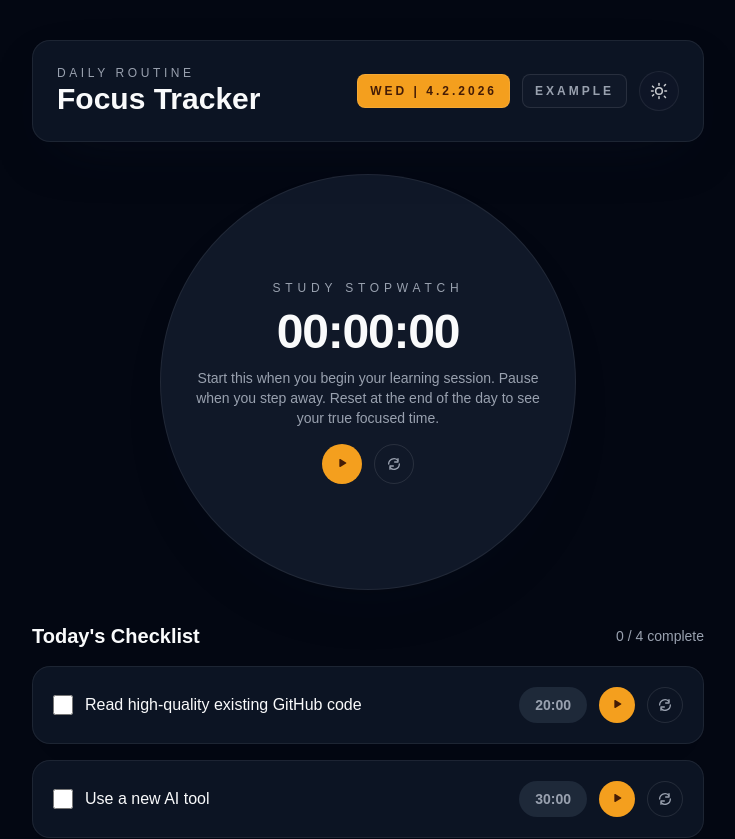
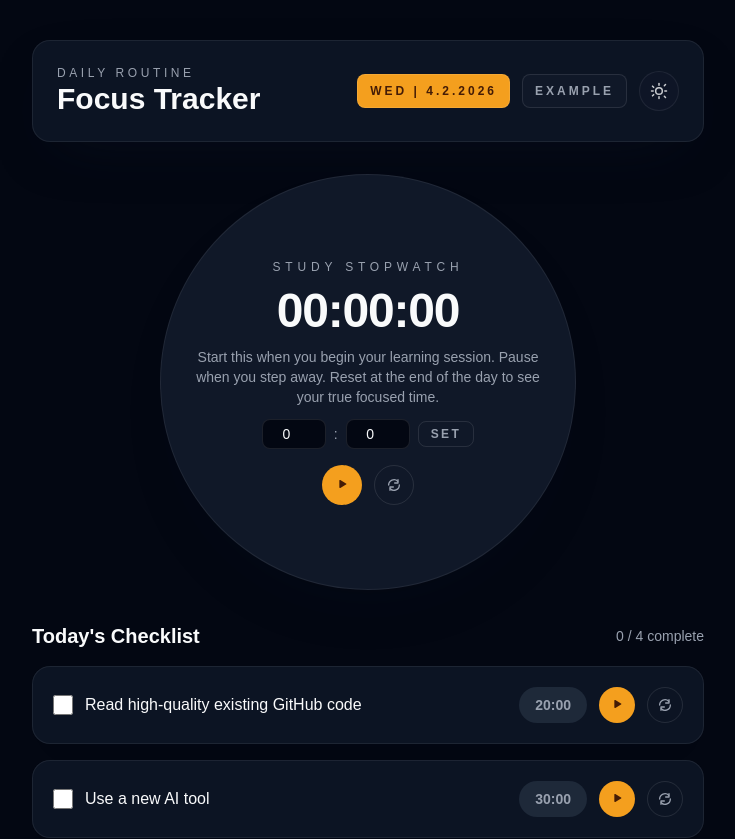
Before and after one commit to Evyats/routine-track, a React (Vite) app: page / in a window 1280 px wide. Shown: the top 839 px of the page, without its empty margins (272-1007 px from the left). Built offline with nearby package versions, Linux system fonts and the light colour scheme.

Commit message:
adding ripple effect

```diff
--- a/src/App.tsx
+++ b/src/App.tsx
@@ -168,6 +168,9 @@ function useStopwatch() {
     setRunning(false);
     setElapsedMs(0);
   }, []);
+  const setTime = React.useCallback((ms: number) => {
+    setElapsedMs(Math.max(0, ms));
+  }, []);
 
   return {
     elapsedMs,
@@ -175,6 +178,7 @@ function useStopwatch() {
     start,
     pause,
     reset,
+    setTime,
   };
 }
 
@@ -182,6 +186,14 @@ export function App() {
   const [checked, setChecked] = React.useState<Record<string, boolean>>({});
   const stopwatch = useStopwatch();
   const [isDark, setIsDark] = React.useState(true);
+  const [editMinutes, setEditMinutes] = React.useState(0);
+  const [editSeconds, setEditSeconds] = React.useState(0);
+  const [rippleKey, setRippleKey] = React.useState(0);
+  const [rippleStyle, setRippleStyle] = React.useState<{
+    left: number;
+    top: number;
+    size: number;
+  } | null>(null);
 
   const handleToggle = React.useCallback((taskId: string) => {
     setChecked((prev) => ({ ...prev, [taskId]: !prev[taskId] }));
@@ -195,6 +207,43 @@ export function App() {
       root.classList.remove("dark");
     }
   }, [isDark]);
+
+  React.useEffect(() => {
+    if (stopwatch.running) {
+      return;
+    }
+    const totalSeconds = Math.floor(stopwatch.elapsedMs / 1000);
+    setEditMinutes(Math.floor(totalSeconds / 60));
+    setEditSeconds(totalSeconds % 60);
+  }, [stopwatch.elapsedMs, stopwatch.running]);
+
+  const handleCircleClick = React.useCallback(
+    (event: React.MouseEvent<HTMLDivElement>) => {
+      const rect = event.currentTarget.getBoundingClientRect();
+      const size = Math.max(rect.width, rect.height) * 2;
+      const left = event.clientX - rect.left - size / 2;
+      const top = event.clientY - rect.top - size / 2;
+      setRippleStyle({ left, top, size });
+      setRippleKey((prev) => prev + 1);
+      if (stopwatch.running) {
+        stopwatch.pause();
+      } else {
+        stopwatch.start();
+      }
+    },
+    [stopwatch],
+  );
+
+  const handleSetTime = React.useCallback(() => {
+    if (stopwatch.running) {
+      return;
+    }
+    const minutes = Number.isFinite(editMinutes) ? editMinutes : 0;
+    const seconds = Number.isFinite(editSeconds) ? editSeconds : 0;
+    const clampedSeconds = Math.min(59, Math.max(0, Math.floor(seconds)));
+    const clampedMinutes = Math.max(0, Math.floor(minutes));
+    stopwatch.setTime((clampedMinutes * 60 + clampedSeconds) * 1000);
+  }, [editMinutes, editSeconds, stopwatch]);
 
   return (
     <Routes>
@@ -237,7 +286,32 @@ export function App() {
               </header>
 
               <section className="flex items-center justify-center">
-                <div className="flex h-[22rem] w-[22rem] flex-col items-center justify-center rounded-full border border-border/70 bg-card/95 p-8 text-center text-card-foreground shadow-[0_30px_80px_-50px_rgba(15,23,42,0.25)] dark:bg-card sm:h-[26rem] sm:w-[26rem]">
+                <div
+                  role="button"
+                  tabIndex={0}
+                  onClick={handleCircleClick}
+                  onKeyDown={(event) => {
+                    if (event.key === "Enter" || event.key === " ") {
+                      event.preventDefault();
+                      handleCircleClick(
+                        event as unknown as React.MouseEvent<HTMLDivElement>,
+                      );
+                    }
+                  }}
+                  className="relative flex h-[22rem] w-[22rem] flex-col items-center justify-center overflow-hidden rounded-full border border-border/70 bg-card/95 p-8 text-center text-card-foreground shadow-[0_30px_80px_-50px_rgba(15,23,42,0.25)] outline-none transition focus-visible:ring-2 focus-visible:ring-primary/40 dark:bg-card sm:h-[26rem] sm:w-[26rem]"
+                >
+                  {rippleStyle ? (
+                    <span
+                      key={rippleKey}
+                      className="ripple"
+                      style={{
+                        width: rippleStyle.size,
+                        height: rippleStyle.size,
+                        left: rippleStyle.left,
+                        top: rippleStyle.top,
+                      }}
+                    />
+                  ) : null}
                   <p className="text-xs uppercase tracking-[0.4em] text-muted-foreground">
                     Study Stopwatch
                   </p>
@@ -249,6 +323,47 @@ export function App() {
                     you step away. Reset at the end of the day to see your true
                     focused time.
                   </p>
+                  <div className="mt-3 flex items-center gap-2 text-sm text-muted-foreground">
+                    <input
+                      type="number"
+                      min={0}
+                      value={editMinutes}
+                      onChange={(event) =>
+                        setEditMinutes(Number(event.target.value))
+                      }
+                      onClick={(event) => event.stopPropagation()}
+                      onFocus={(event) => event.stopPropagation()}
+                      disabled={stopwatch.running}
+                      className="w-16 rounded-md border border-border bg-background px-2 py-1 text-center text-foreground disabled:cursor-not-allowed disabled:opacity-60"
+                      aria-label="Minutes"
+                    />
+                    <span>:</span>
+                    <input
+                      type="number"
+                      min={0}
+                      max={59}
+                      value={editSeconds}
+                      onChange={(event) =>
+                        setEditSeconds(Number(event.target.value))
+                      }
+                      onClick={(event) => event.stopPropagation()}
+                      onFocus={(event) => event.stopPropagation()}
+                      disabled={stopwatch.running}
+                      className="w-16 rounded-md border border-border bg-background px-2 py-1 text-center text-foreground disabled:cursor-not-allowed disabled:opacity-60"
+                      aria-label="Seconds"
+                    />
+                    <button
+                      type="button"
+                      onClick={(event) => {
+                        event.stopPropagation();
+                        handleSetTime();
+                      }}
+                      disabled={stopwatch.running}
+                      className="rounded-md border border-border px-3 py-1 text-xs font-semibold uppercase tracking-[0.2em] text-muted-foreground transition hover:text-foreground disabled:cursor-not-allowed disabled:opacity-60"
+                    >
+                      Set
+                    </button>
+                  </div>
                   <div className="mt-4 flex items-center gap-3">
                     <button
                       type="button"
@@ -258,6 +373,7 @@ export function App() {
                       className="grid h-10 w-10 place-items-center rounded-full bg-primary text-primary-foreground transition hover:bg-primary/90"
                       aria-label={stopwatch.running ? "Pause" : "Start"}
                       title={stopwatch.running ? "Pause" : "Start"}
+                      onMouseDown={(event) => event.stopPropagation()}
                     >
                       {stopwatch.running ? <PauseIcon /> : <PlayIcon />}
                     </button>
@@ -267,6 +383,7 @@ export function App() {
                       className="grid h-10 w-10 place-items-center rounded-full border border-border text-muted-foreground transition hover:text-foreground"
                       aria-label="Reset"
                       title="Reset"
+                      onMouseDown={(event) => event.stopPropagation()}
                     >
                       <ResetIcon />
                     </button>
--- a/src/index.css
+++ b/src/index.css
@@ -127,3 +127,24 @@
     @apply font-sans;
     }
 }
+
+@keyframes ripple {
+  0% {
+    transform: scale(0);
+    opacity: 0.35;
+  }
+  100% {
+    transform: scale(1);
+    opacity: 0;
+  }
+}
+
+.ripple {
+  position: absolute;
+  border-radius: 9999px;
+  background: currentColor;
+  opacity: 1;
+  transform: scale(0);
+  animation: ripple 600ms ease-out;
+  pointer-events: none;
+}
```
Also changed, not shown: agent_instructions/todo4.txt (added).
